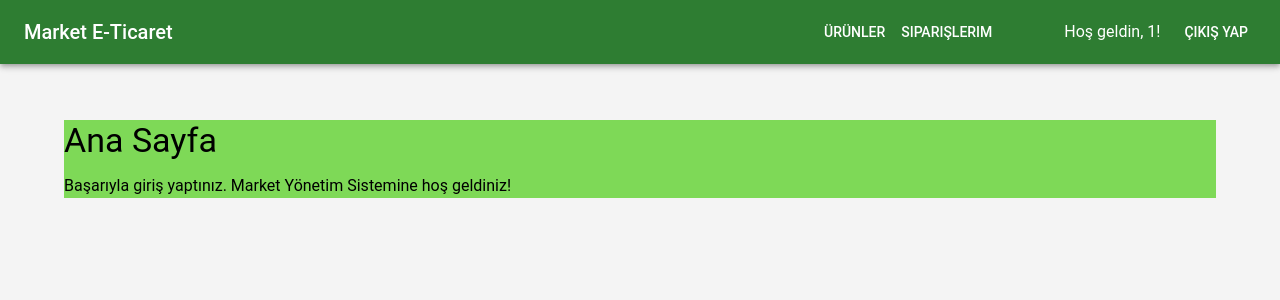
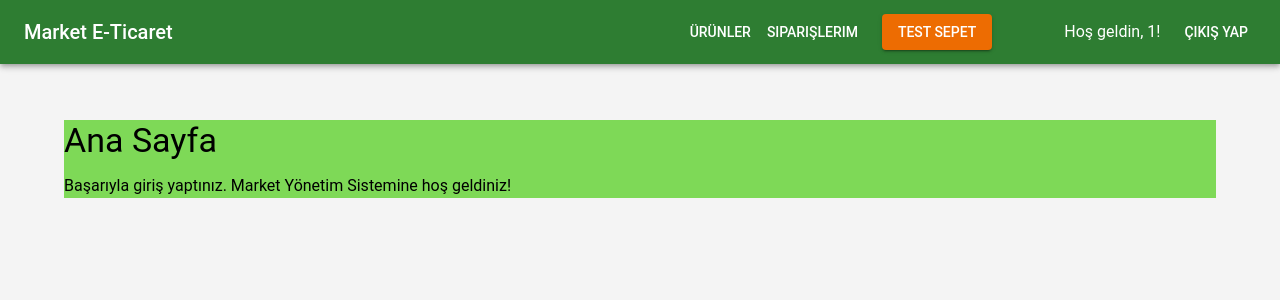
Before and after one commit to ugurtortum7/market-front, a React (Vite) app: page / in a window 1280 px wide. Shown: the top 300 px of the page. Built offline with nearby package versions, Linux system fonts and the light colour scheme; no server answers; sample sign-in values are in the browser's storage; some icons are missing.

Commit message:
Buglar Giderildi

```diff
--- a/src/App.jsx
+++ b/src/App.jsx
@@ -21,7 +21,7 @@ function App() {
         {/* Herkesin görebileceği sayfalar */}
         <Route index element={<HomePage />} />
         <Route path="urunler" element={<ProductsPage />} />
-        <Route path="sepet" element={<CartPage />} /> {/* YENİ SEPET ROTASI EKLENDİ */}
+        <Route path="sepet" element={<CartPage />} />
         <Route path="siparislerim" element={<OrdersPage />} />
 
         {/* Yönetici ve Kasiyerin görebileceği sayfalar */}
--- a/src/components/Layout.jsx
+++ b/src/components/Layout.jsx
@@ -15,6 +15,13 @@ const Layout = () => {
   const handleLogout = () => {
     logout();
     navigate('/login');
+  };
+
+  // ===== TEST İÇİN YENİ FONKSİYON =====
+  // Bu fonksiyon hem test butonuna hem de sepet ikonuna bağlanacak.
+  const handleCartClick = () => {
+    console.log("Sepete gitme fonksiyonu tetiklendi! Yönlendirme deneniyor: /sepet");
+    navigate('/sepet');
   };
 
   return (
@@ -35,7 +42,7 @@ const Layout = () => {
               <Button color="inherit" onClick={() => navigate('/urunler')}>Ürünler</Button>
 
               {(user.rol === 'YONETICI' || user.rol === 'KASIYER') && (
-                 <Button color="inherit" onClick={() => navigate('/stoklar')}>Stoklar</Button>
+                  <Button color="inherit" onClick={() => navigate('/stoklar')}>Stoklar</Button>
               )}
 
               {user.rol === 'YONETICI' && (
@@ -45,12 +52,22 @@ const Layout = () => {
                 </>
               )}
 
-              {/* ===== YENİ SİPARİŞLERİM LİNKİ EKLENDİ ===== */}
               <Button color="inherit" onClick={() => navigate('/siparislerim')}>
                 Siparişlerim
               </Button>
 
-              <IconButton color="inherit" sx={{ ml: 1 }} onClick={() => navigate('/sepet')}>
+              {/* ===== YENİ EKLENEN TEST BUTONU ===== */}
+              <Button
+                color="warning"
+                variant="contained"
+                sx={{ml: 2, mr: 1}}
+                onClick={handleCartClick}
+              >
+                  TEST SEPET
+              </Button>
+
+              {/* ===== MEVCUT SEPET İKONUNUZUN ONCLICK'İ TEST FONKSİYONUYLA GÜNCELLENDİ ===== */}
+              <IconButton color="inherit" sx={{ ml: 1 }} onClick={handleCartClick}>
                 <Badge badgeContent={cartItemCount} color="error">
                   <ShoppingCartIcon />
                 </Badge>
```
